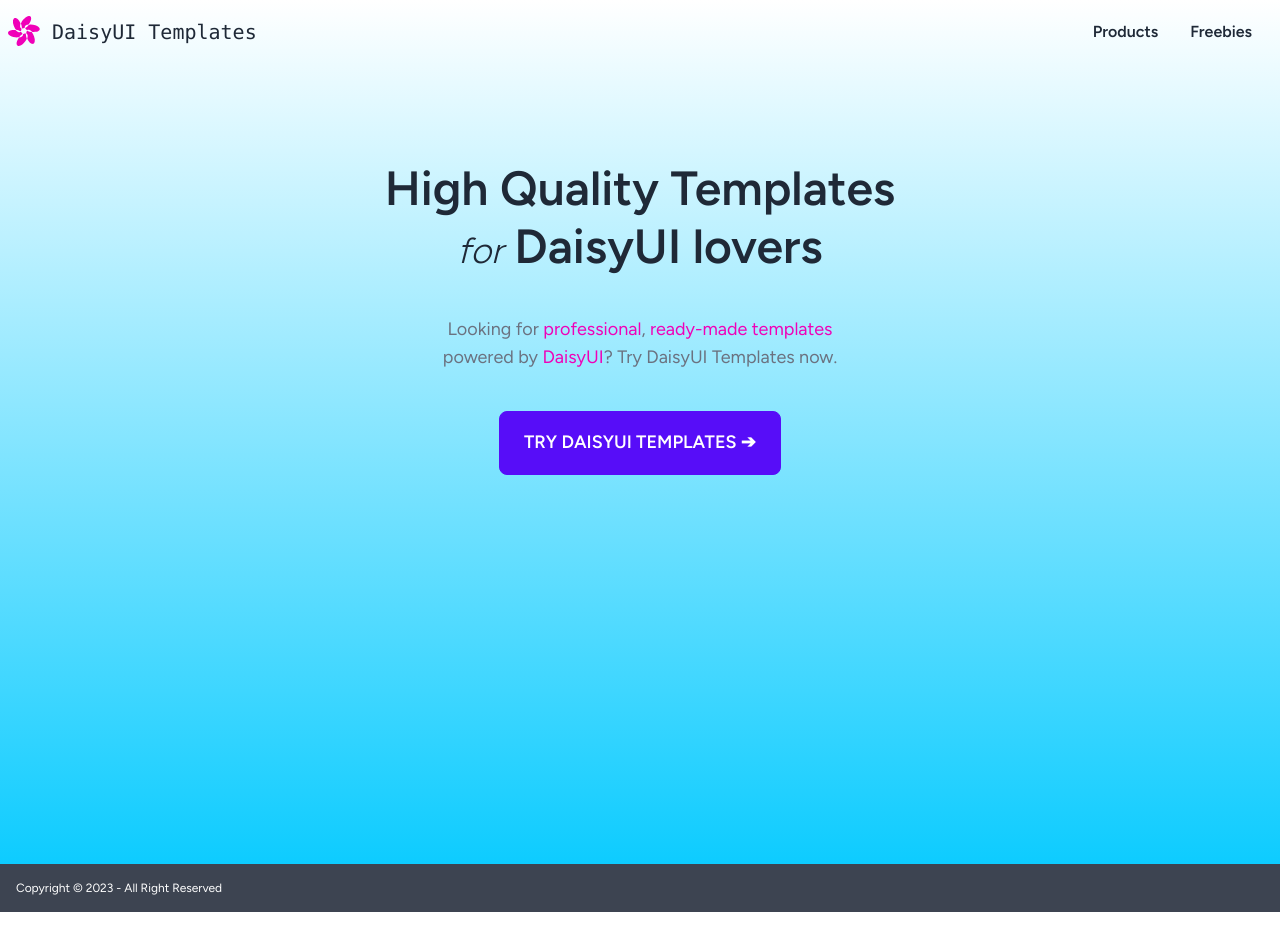
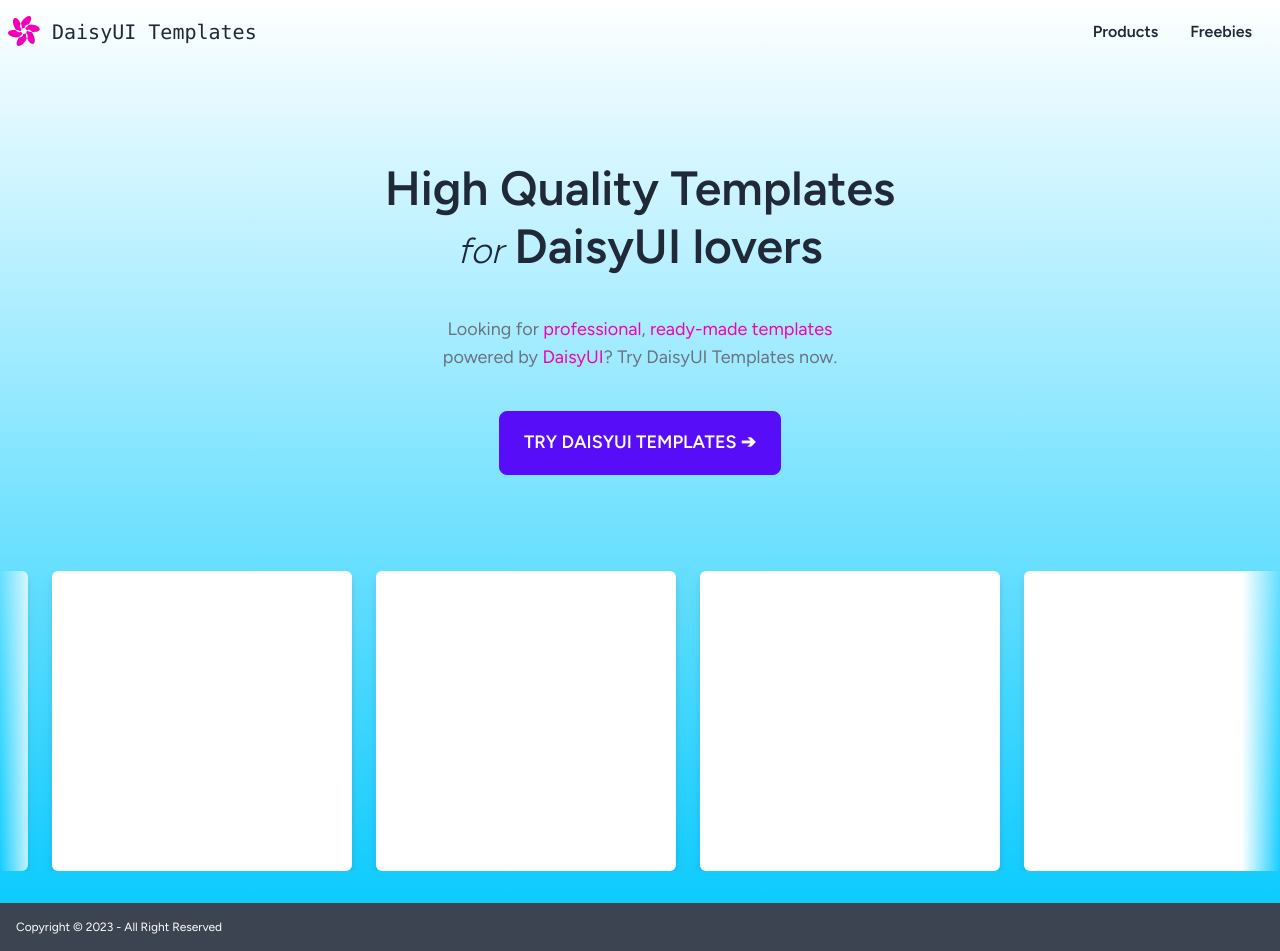
Before and after one commit to oliverox/daisyuitemplates, a Next.js app: page / in a window 1280 px wide. Before the commit the page ends 912 px from the top, so only its background shows below. Built offline with nearby package versions, Linux system fonts and the light colour scheme.

Commit message:
added scrolling screenshots

```diff
--- a/app/page.tsx
+++ b/app/page.tsx
@@ -11,12 +11,14 @@
     window.cta_modal.showModal();
   };
   return (
-    <main className="flex min-h-screen flex-col items-center gap-10 p-24">
+    <div className="min-h-screen">
+      <main className="flex flex-col items-center gap-10 p-24">
         <div className="text-center">
           <span className="text-5xl leading-[1.2] font-semibold">
             High Quality Templates
             <br />
-          <span className="font-light italic text-4xl">for</span> DaisyUI lovers
+            <span className="font-light italic text-4xl">for</span> DaisyUI
+            lovers
           </span>
         </div>
         <div>
@@ -47,5 +49,90 @@
           </form>
         </dialog>
       </main>
+      <div
+        className="w-full inline-flex flex-nowrap overflow-hidden mb-8
+                    [mask-image:_linear-gradient(to_right,transparent_0,_black_38px,_black_calc(100%-38px),transparent_100%)]"
+      >
+        <ul
+          className="flex items-center justify-center md:justify-start [&_li]:mx-3
+                      [&_img]:max-w-none animate-infinite-scroll"
+        >
+          <li>
+            <div className="w-[300px] h-[300px] border-0 drop-shadow-lg rounded-md bg-white border-spacing-1 border-gray-300"></div>
+          </li>
+          <li>
+            <div className="w-[300px] h-[300px] border-0 drop-shadow-lg rounded-md bg-white border-spacing-1 border-gray-300"></div>
+          </li>
+          <li>
+            <div className="w-[300px] h-[300px] border-0 drop-shadow-lg rounded-md bg-white border-spacing-1 border-gray-300"></div>
+          </li>
+          <li>
+            <div className="w-[300px] h-[300px] border-0 drop-shadow-lg rounded-md bg-white border-spacing-1 border-gray-300"></div>
+          </li>
+          <li>
+            <div className="w-[300px] h-[300px] border-0 drop-shadow-lg rounded-md bg-white border-spacing-1 border-gray-300"></div>
+          </li>
+          <li>
+            <div className="w-[300px] h-[300px] border-0 drop-shadow-lg rounded-md bg-white border-spacing-1 border-gray-300"></div>
+          </li>
+          <li>
+            <div className="w-[300px] h-[300px] border-0 drop-shadow-lg rounded-md bg-white border-spacing-1 border-gray-300"></div>
+          </li>
+          <li>
+            <div className="w-[300px] h-[300px] border-0 drop-shadow-lg rounded-md bg-white border-spacing-1 border-gray-300"></div>
+          </li>
+        </ul>
+        <ul
+          className="flex items-center justify-center md:justify-start [&_li]:mx-3
+                    [&_img]:max-w-none animate-infinite-scroll"
+          aria-hidden="true"
+        >
+          <li>
+            <div className="w-[300px] h-[300px] border-0 drop-shadow-lg rounded-md bg-white border-spacing-1 border-gray-300"></div>
+          </li>
+          <li>
+            <div className="w-[300px] h-[300px] border-0 drop-shadow-lg rounded-md bg-white border-spacing-1 border-gray-300"></div>
+          </li>
+          <li>
+            <div className="w-[300px] h-[300px] border-0 drop-shadow-lg rounded-md bg-white border-spacing-1 border-gray-300"></div>
+          </li>
+          <li>
+            <div className="w-[300px] h-[300px] border-0 drop-shadow-lg rounded-md bg-white border-spacing-1 border-gray-300"></div>
+          </li>
+          <li>
+            <div className="w-[300px] h-[300px] border-0 drop-shadow-lg rounded-md bg-white border-spacing-1 border-gray-300"></div>
+          </li>
+          <li>
+            <div className="w-[300px] h-[300px] border-0 drop-shadow-lg rounded-md bg-white border-spacing-1 border-gray-300"></div>
+          </li>
+          <li>
+            <div className="w-[300px] h-[300px] border-0 drop-shadow-lg rounded-md bg-white border-spacing-1 border-gray-300"></div>
+          </li>
+          <li>
+            <div className="w-[300px] h-[300px] border-0 drop-shadow-lg rounded-md bg-white border-spacing-1 border-gray-300"></div>
+          </li>
+        </ul>
+      </div>
+      {/* <div className="w-full overflow-hidden h-[350px] overflow-x-hidden [mask-image:_linear-gradient(to_right,transparent_0,_black_128px,_black_calc(100%-128px),transparent_100%)]">
+        <div className="animate-infinite-scroll flex flex-row gap-3">
+          <div className="flex flex-row flex-nowrap gap-3">
+            <div className="w-[300px] h-[300px] border-0 drop-shadow-lg rounded-md bg-white border-spacing-1 border-gray-300"></div>
+            <div className="w-[300px] h-[300px] border-0 drop-shadow-lg rounded-md bg-white border-spacing-1 border-gray-300"></div>
+            <div className="w-[300px] h-[300px] border-0 drop-shadow-lg rounded-md bg-white border-spacing-1 border-gray-300"></div>
+            <div className="w-[300px] h-[300px] border-0 drop-shadow-lg rounded-md bg-white border-spacing-1 border-gray-300"></div>
+            <div className="w-[300px] h-[300px] border-0 drop-shadow-lg rounded-md bg-white border-spacing-1 border-gray-300"></div>
+            <div className="w-[300px] h-[300px] border-0 drop-shadow-lg rounded-md bg-white border-spacing-1 border-gray-300"></div>
+          </div>
+          <div className="flex flex-row flex-nowrap gap-3">
+            <div className="w-[300px] h-[300px] border-0 drop-shadow-lg rounded-md bg-white border-spacing-1 border-gray-300"></div>
+            <div className="w-[300px] h-[300px] border-0 drop-shadow-lg rounded-md bg-white border-spacing-1 border-gray-300"></div>
+            <div className="w-[300px] h-[300px] border-0 drop-shadow-lg rounded-md bg-white border-spacing-1 border-gray-300"></div>
+            <div className="w-[300px] h-[300px] border-0 drop-shadow-lg rounded-md bg-white border-spacing-1 border-gray-300"></div>
+            <div className="w-[300px] h-[300px] border-0 drop-shadow-lg rounded-md bg-white border-spacing-1 border-gray-300"></div>
+            <div className="w-[300px] h-[300px] border-0 drop-shadow-lg rounded-md bg-white border-spacing-1 border-gray-300"></div>
+          </div>
+        </div>
+      </div> */}
+    </div>
   );
 }
--- a/tailwind.config.ts
+++ b/tailwind.config.ts
@@ -11,6 +11,15 @@
       fontFamily: {
         sans: ['var(--font-figtree)'],
       },
+      animation: {
+        'infinite-scroll': 'infinite-scroll 50s linear infinite',
+      },
+      keyframes: {
+        'infinite-scroll': {
+          from: { transform: 'translateX(0)' },
+          to: { transform: 'translateX(-100%)' },
+        }
+      },
       backgroundImage: {
         'gradient-radial': 'radial-gradient(var(--tw-gradient-stops))',
         'gradient-conic':
```
Lines whose indentation alone changed are shown as unchanged.
